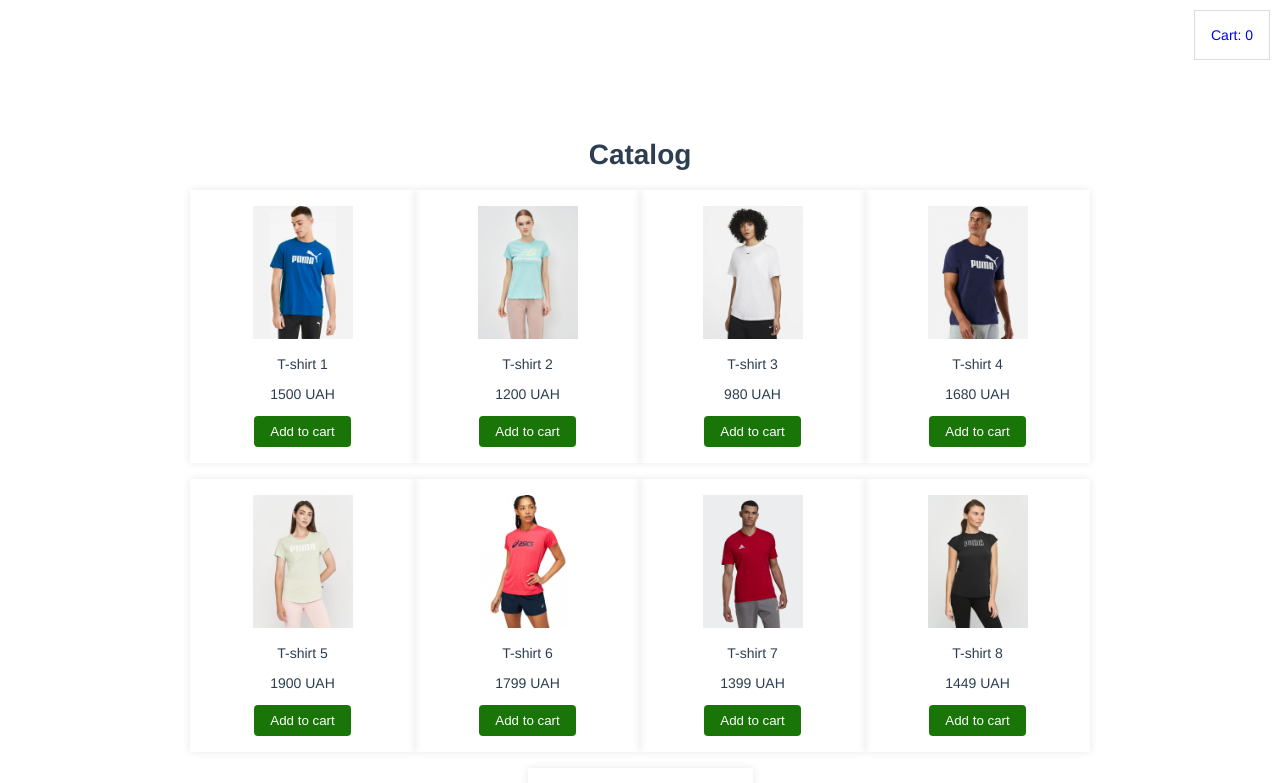
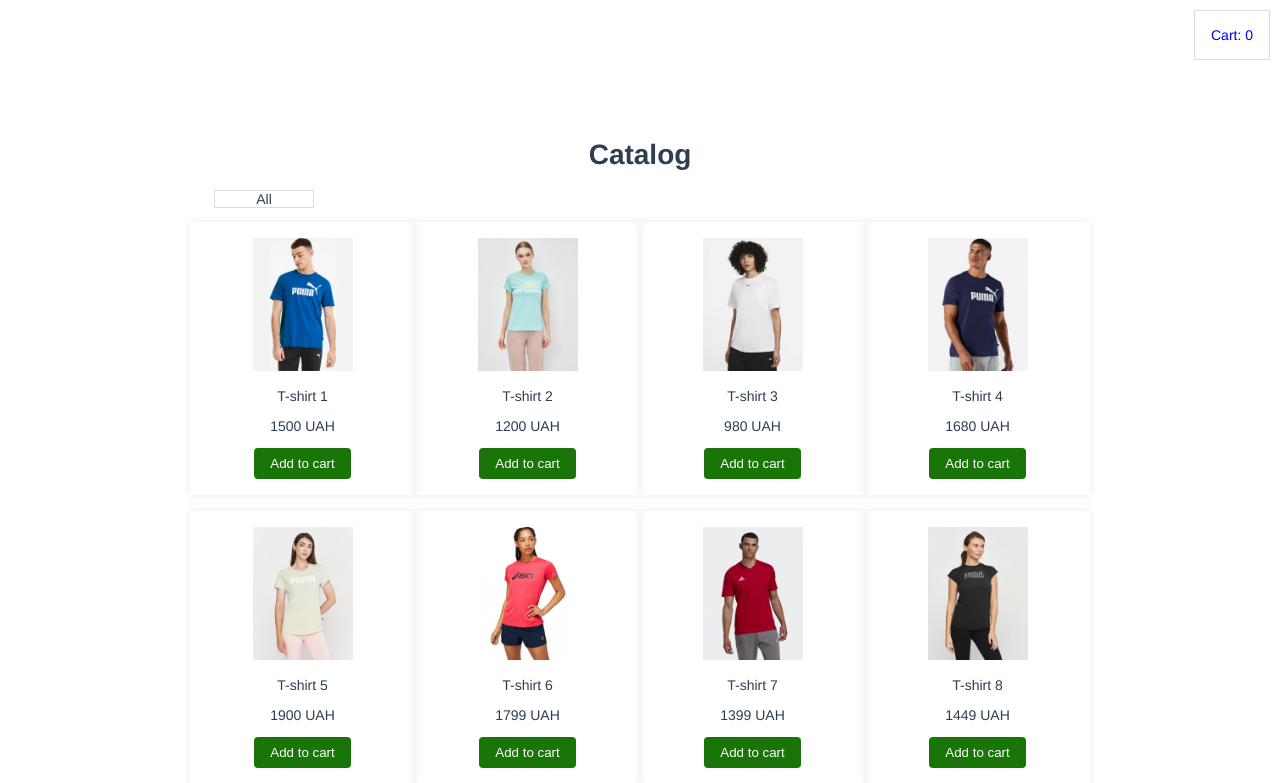
Before and after one commit to drummer-Yurii/online-shop, a Vue app: page / in a window 1280 px wide. Shown: the top 783 px of the page. Built offline with nearby package versions, Linux system fonts and the light colour scheme; data requests are answered from the project's data file.

Commit message:
create select for choise categories

```diff
--- a/src/components/catalog/CatalogMain.vue
+++ b/src/components/catalog/CatalogMain.vue
@@ -5,9 +5,14 @@
         </router-link>
 
         <h1>Catalog</h1>
+        <catalog-select
+            :options="categories"
+            :selected="selected"
+            @select="sortByCategories"
+        />
         <div class="catalog__list">
             <catalog-item
-                v-for="product in PRODUCTS"
+                v-for="product in filteredProducts"
                 :key="product.article"
                 :product_data="product"
                 @addToCart="addToCart"
@@ -17,23 +22,38 @@
 </template>
 
 <script>
-import CatalogItem from './CatalogItem.vue'
+import CatalogItem from './CatalogItem.vue';
+import CatalogSelect from './CatalogSelect.vue';
 import { mapActions, mapGetters } from 'vuex';
 export default {
     name: 'CatalogMain',
     components: {
-        CatalogItem
+        CatalogItem,
+        CatalogSelect
     },
     data() {
         return {
-
+           categories: [
+                {name: 'All', value: 'All'},
+                {name: 'Male', value: 'M'},
+                {name: 'Female', value: 'F'},
+           ],
+           sortedProducts: [],
+           selected: 'All'
         }
     },
     computed: {
         ...mapGetters([
             'PRODUCTS',
             'CART'
-        ])
+        ]),
+        filteredProducts() {
+            if (this.sortedProducts.length) {
+                return this.sortedProducts;
+            } else {
+                return this.PRODUCTS;
+            }
+        }
     },
     methods: {
         ...mapActions([
@@ -42,8 +62,19 @@
         ]),
         addToCart(data) {
             this.ADD_TO_CART(data);
-        }
+        },
+         sortByCategories(category) {
+            this.sortedProducts = [];
+            let select = this;
+            this.PRODUCTS.map(function (item) {
+                if (category.name === item.category) {
+                    select.sortedProducts.push(item);
+                }
+            });
+            this.selected = category.name;
+        },
     },
+
     mounted() {
         this.GET_PRODUCTS_FROM_API()
     }
--- /dev/null
+++ b/src/components/catalog/CatalogSelect.vue
@@ -0,0 +1,89 @@
+<template>
+    <div class="catalog-select">
+        <p
+            class="catalog-select__title"
+            @click="areOptionsVisible = !areOptionsVisible"
+        >
+            {{ selected }}
+        </p>
+        <div
+            v-if="areOptionsVisible"
+            class="catalog-select__options"
+        >
+            <p
+                class="catalog-select__options-item"
+                v-for="option in options"
+                :key="option.value"
+                @click="selectOption(option)"
+            >
+                {{ option.name }}
+            </p>
+        </div>
+    </div>
+</template>
+
+<script>
+export default {
+    name: 'CatalogSelect',
+    props: {
+        options: {
+            type: Array,
+            default() {
+                return []
+            }
+        },
+        selected: {
+            type: String,
+            default: ''
+        }
+    },
+    data() {
+        return {
+            areOptionsVisible: false
+        }
+    },
+    methods: {
+        selectOption(option) {
+            this.$emit('select', option);
+            this.areOptionsVisible = false;
+        },
+        hideSelect() {
+            this.areOptionsVisible = false;
+        }
+    },
+    mounted() {
+        document.addEventListener('click', this.hideSelect.bind(this), true);
+    },
+    unmounted() {
+        document.remove.addEventListener('click', this.hideSelect)
+    }
+}
+</script>
+
+<style lang="scss">
+    .catalog-select {
+        position: relative;
+        width: 100px;
+        cursor: pointer;
+        margin-left: $margin*3;
+        &__title {
+            border: 1px solid $color-border;
+        }
+        &__options {
+            border: 1px solid $color-border;
+            position: absolute;
+            top: 20px;
+            right: 0;
+            width: calc(100% - 2px);
+            background-color: $color-light;
+            text-align: left;
+        }
+        &__options-item {
+            margin: 0;
+            cursor: pointer;
+            &:hover {
+                background-color: $color-shadow;
+            }
+        }
+    }
+</style>
```
